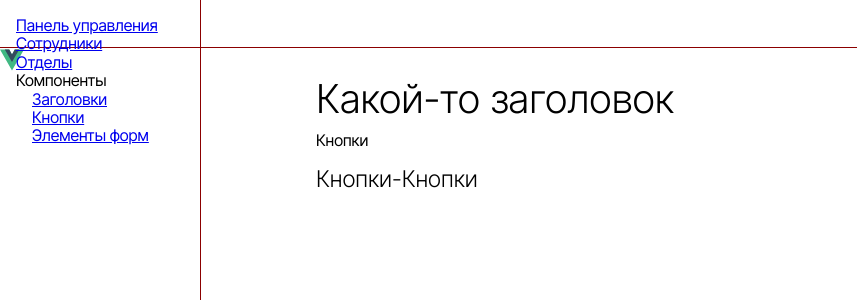
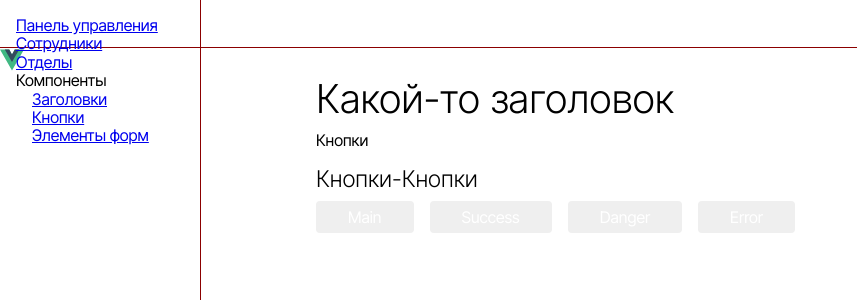
Before and after one commit to hardmagnett/big-company, a Vue app: page /components/buttons in a window 1280 px wide. Shown: the top 300 px of the page, without its empty margins (0-857 px from the left). Built offline with nearby package versions, Linux system fonts and the light colour scheme.

Commit message:
Перенес кусок

```diff
--- a/src/assets/omni-present/variables.scss
+++ b/src/assets/omni-present/variables.scss
@@ -55,10 +55,21 @@ $xxl: 1536px !default;  // Tailwind 2
 //// Типовые размеры для типовой верстки
 // =======
 :root {
+
+  //// размеры Шрифтов
+  --fs: 16px;
+  --fsSmall: 14px;
+  --fsTiny: 12px;
+
+  //// Время анимаций
+  --timeShort: 200ms;
+  --timeMedium: 1000ms;
+
   --gap: 1rem;    // 16px
+  --borderRadius: 4px;
 }
 //$gap: 1rem !default;    // 16px
 $headerHeight: calc(var(--gap) * 3);
-$borderRadius: 4px;
+//$borderRadius: 4px;
 // совпадает с размером из FireFox
 $scrollbarWidth: 6px;
--- /dev/null
+++ b/src/components/omni-present/forms/FormInputBtn.vue
@@ -0,0 +1,77 @@
+<template>
+  <component :is="rootComponent"
+    class="btn"
+    v-bind="$attrs"
+  >
+    <slot/>
+  </component>
+</template>
+
+<script>
+
+export default {
+
+  computed: {
+    rootComponent () {
+      return this.isAnchor ? 'a'
+        : this.isRouterLink ? 'router-link'
+          : 'button'
+    },
+    isAnchor () {
+      return this.$attrs.href
+    },
+    isRouterLink () {
+      return this.$attrs.to
+    }
+  }
+}
+</script>
+
+<style scoped lang="scss">
+  .btn {
+    $height: calc(var(--gap) * 2);
+
+    display: block;
+    width: fit-content;
+
+    border-radius: var(--borderRadius);
+    outline: none !important;
+    text-decoration: none;
+    color: white;
+    background-color: clrFill();
+    border: none;
+    height: $height;
+    line-height: $height;
+    padding: 0 calc(var(--gap) * 2);
+    cursor: pointer;
+    transition: background-color var(--timeShort);
+    &:hover {
+      background-color: clrFill(accent);
+    }
+  }
+  .btn--error {
+    background-color: clrFill(small, error);
+    &:hover {
+      background-color: clrFill(accent, error);
+    }
+  }
+  .btn--success {
+    background-color: clrFill(small, success);
+    &:hover {
+      background-color: clrFill(accent, success);
+    }
+  }
+  .btn--danger {
+    background-color: clrFill(small, danger);
+    &:hover {
+      background-color: clrFill(accent, danger);
+    }
+  }
+  .btn--small {
+    $height: calc(var(--gap) * 1.5);
+    padding: 0 var(--gap);
+    height: $height;
+    line-height: $height;
+    font-size: var(--fsSmall);
+  }
+</style>
--- a/src/views/components/Buttons.vue
+++ b/src/views/components/Buttons.vue
@@ -4,10 +4,10 @@
 
     <h4>Кнопки-Кнопки</h4>
     <div class="buttons-page__buttons">
-      <!--<btn>Main</btn>-->
-      <!--<btn class="btn&#45;&#45;success">Success</btn>-->
-      <!--<btn class="btn&#45;&#45;danger">Danger</btn>-->
-      <!--<btn class="btn&#45;&#45;error">Error</btn>-->
+      <btn>Main</btn>
+      <btn class="btn--success">Success</btn>
+      <btn class="btn--danger">Danger</btn>
+      <btn class="btn--error">Error</btn>
     </div>
   </div>
 </template>
```
Also changed, not shown: src/main.ts (+7 -0 lines).
